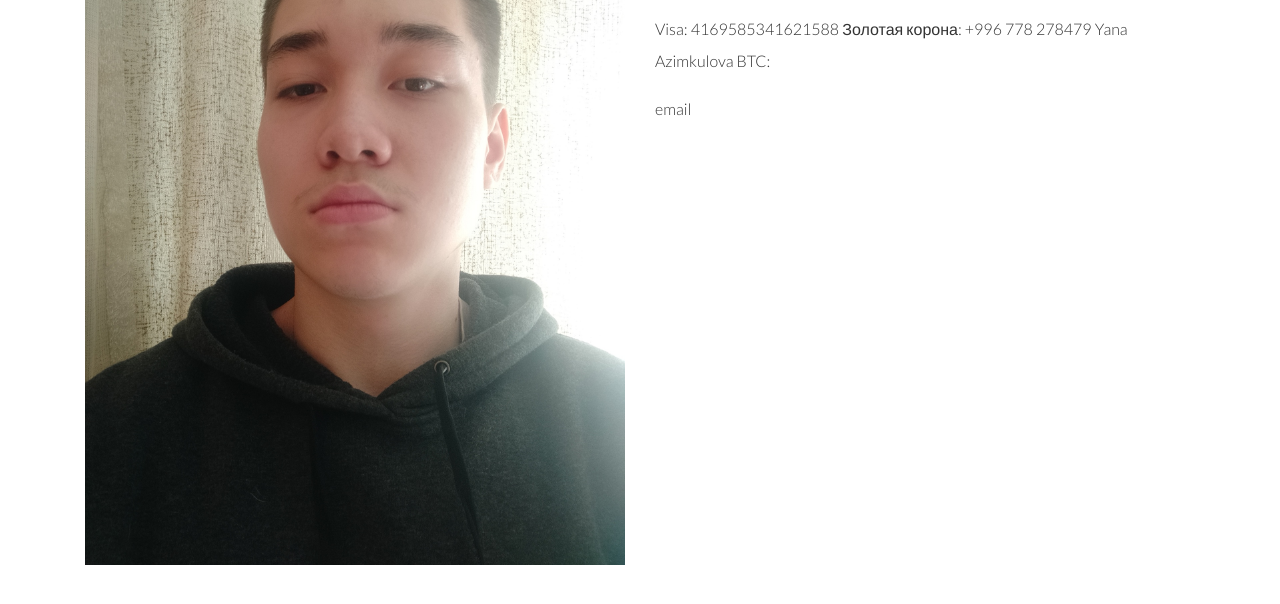
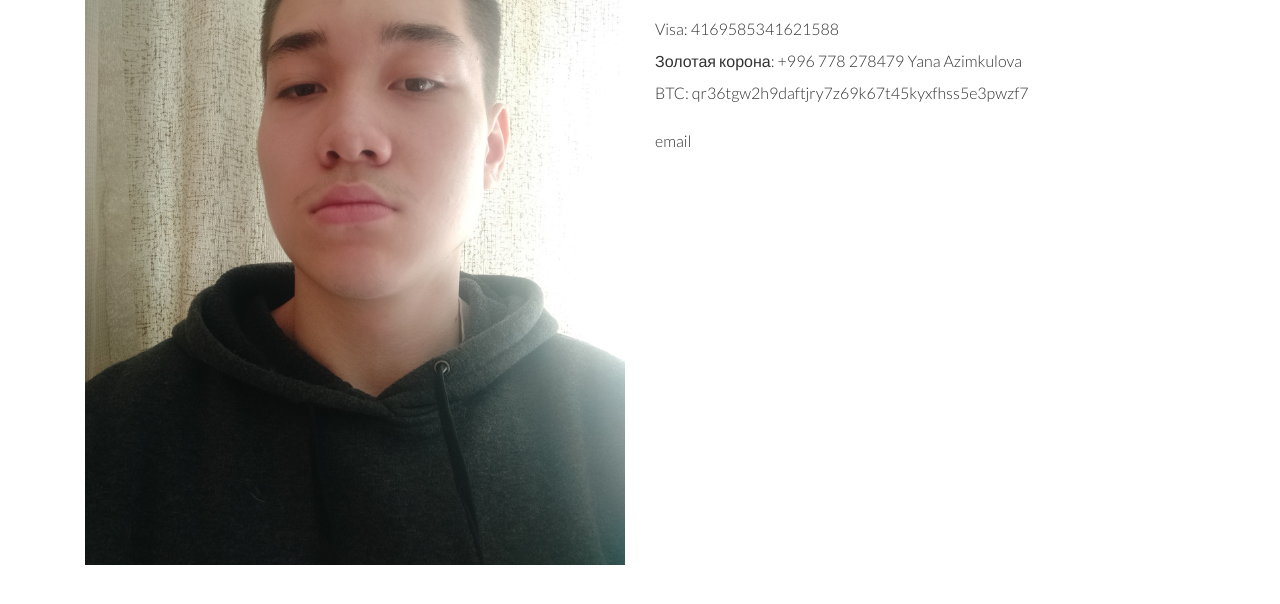
Before and after one commit to AsanAzimkulov/Asan-Azimkulov, a plain HTML site: page donate.html in a window 1280 px wide. Shown: the part 236-840 px from the top of the page. Drawn offline with Linux system fonts and the light colour scheme.

Commit message:
правки

```diff
--- a/donate.html
+++ b/donate.html
@@ -38,9 +38,9 @@
             <p>Всем привет, мои приложения бесплатны, если хотите поддержать меня, можете отправить деньги на мои
               реквизиты.</p>
             <p>
-              Visa: 4169585341621588
-              Золотая корона: +996 778 278479 Yana Azimkulova
-              BTC:
+              Visa: 4169585341621588 <br />
+              Золотая корона: +996 778 278479 Yana Azimkulova<br />
+              BTC: qr36tgw2h9daftjry7z69k67t45kyxfhss5e3pwzf7
             </p>
 
             <ul class="list-unstyled">
```
